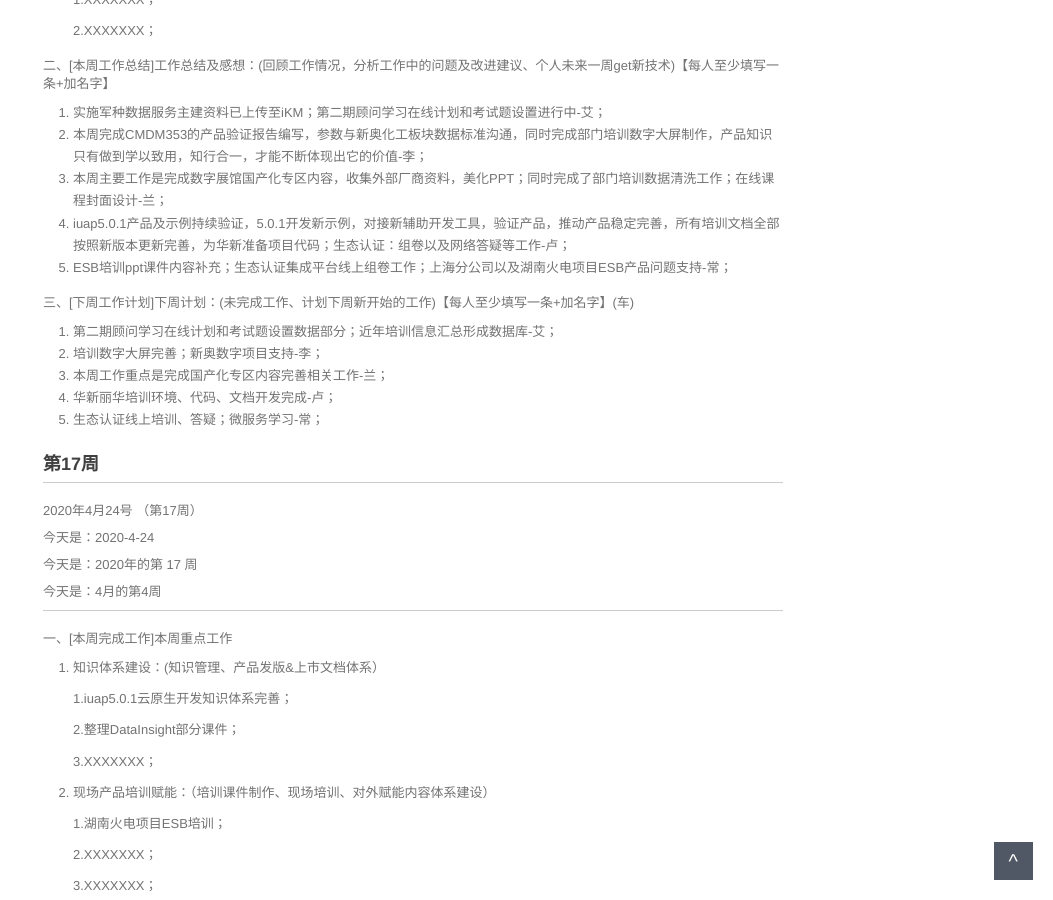
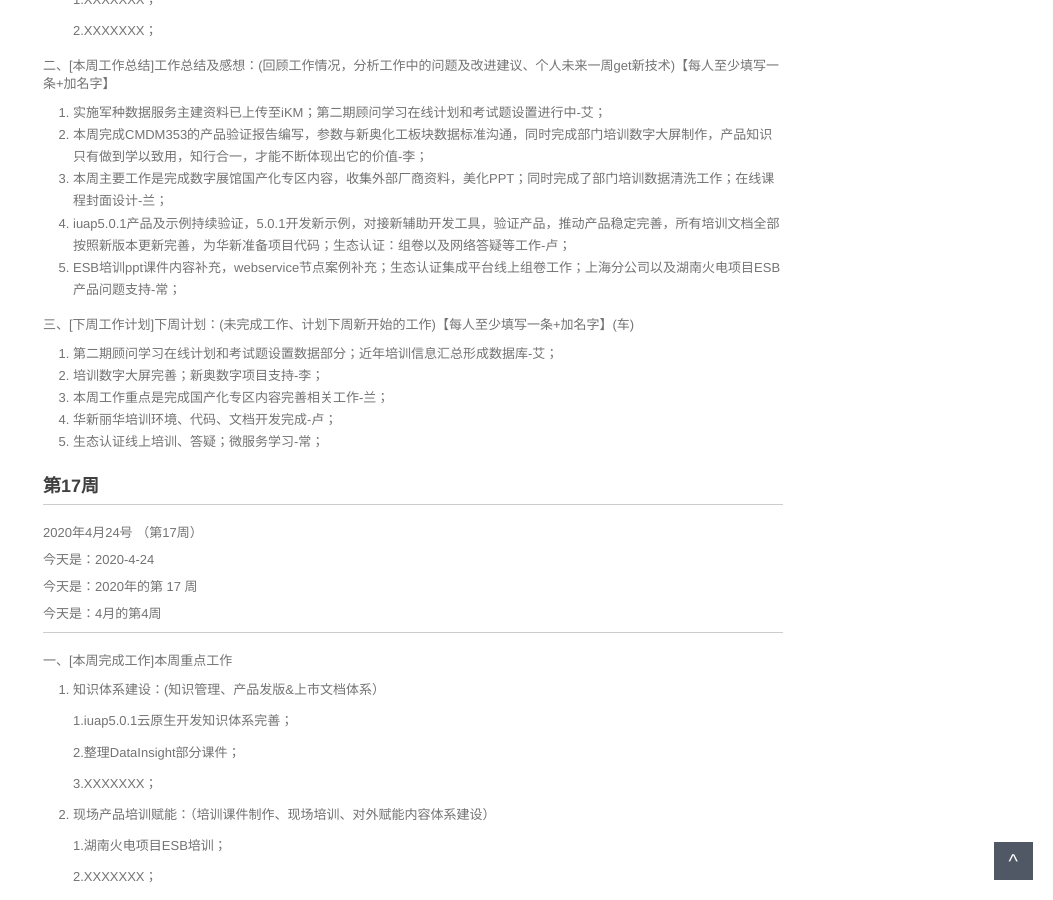
Before and after one commit to walllFlower/blog, a Jekyll site: the page built from 2020-02-28-day_report.md, in a window 1280 px wide and 900 px high, scrolled down 1138 px. Shown: the whole window, without its empty margins (227-1280 px from the left). Built offline with Jekyll 4.4.1, drawn with Linux system fonts in a browser that asks for light colours; comment, search, counter and statistics services are not loaded.

Commit message:
Update 2020-02-28-day_report.md

```diff
--- a/2020-02-28-day_report.md
+++ b/2020-02-28-day_report.md
@@ -74,7 +74,7 @@ categories: 技术运营工作周报
 2. 本周完成CMDM353的产品验证报告编写，参数与新奥化工板块数据标准沟通，同时完成部门培训数字大屏制作，产品知识只有做到学以致用，知行合一，才能不断体现出它的价值-李；
 3. 本周主要工作是完成数字展馆国产化专区内容，收集外部厂商资料，美化PPT；同时完成了部门培训数据清洗工作；在线课程封面设计-兰；
 4. iuap5.0.1产品及示例持续验证，5.0.1开发新示例，对接新辅助开发工具，验证产品，推动产品稳定完善，所有培训文档全部按照新版本更新完善，为华新准备项目代码；生态认证：组卷以及网络答疑等工作-卢；
-5. ESB培训ppt课件内容补充；生态认证集成平台线上组卷工作；上海分公司以及湖南火电项目ESB产品问题支持-常；
+5. ESB培训ppt课件内容补充，webservice节点案例补充；生态认证集成平台线上组卷工作；上海分公司以及湖南火电项目ESB产品问题支持-常；
 
 三、[下周工作计划]下周计划：(未完成工作、计划下周新开始的工作)【每人至少填写一条+加名字】(车)
 
```
